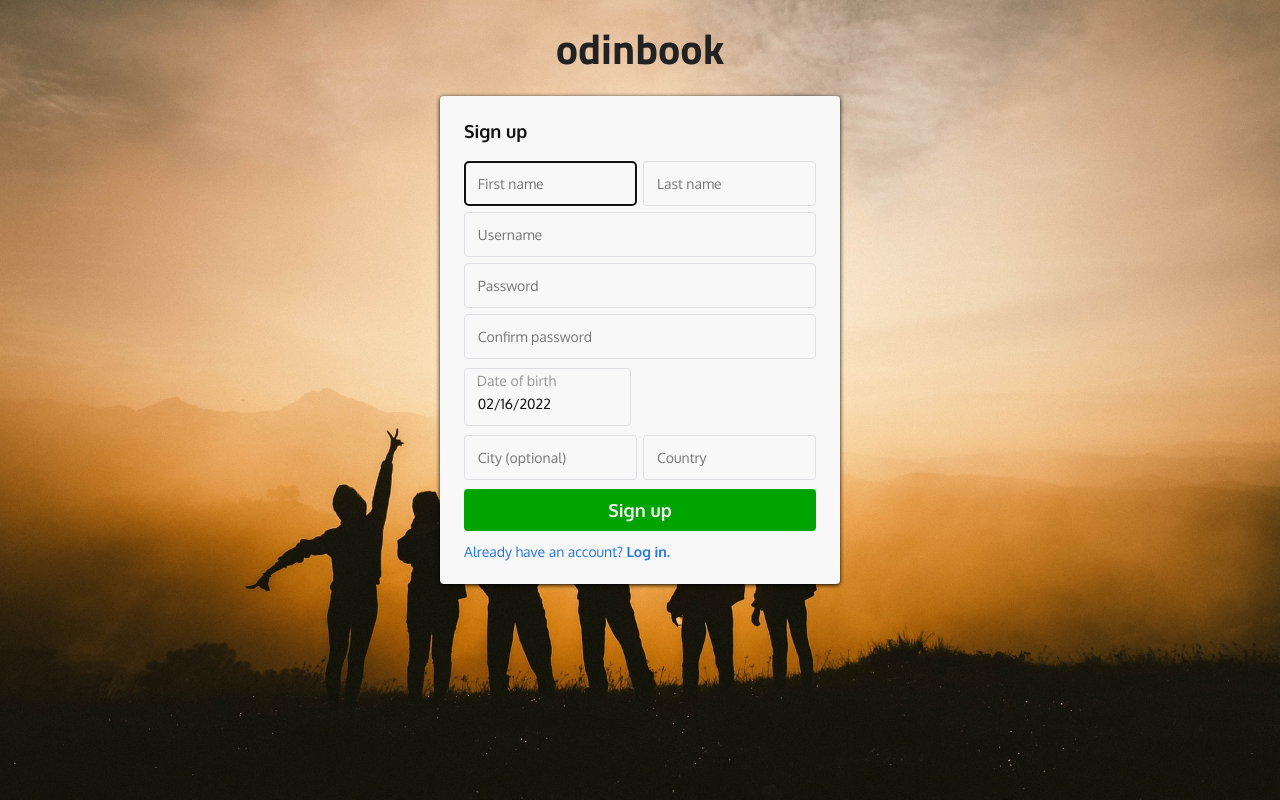
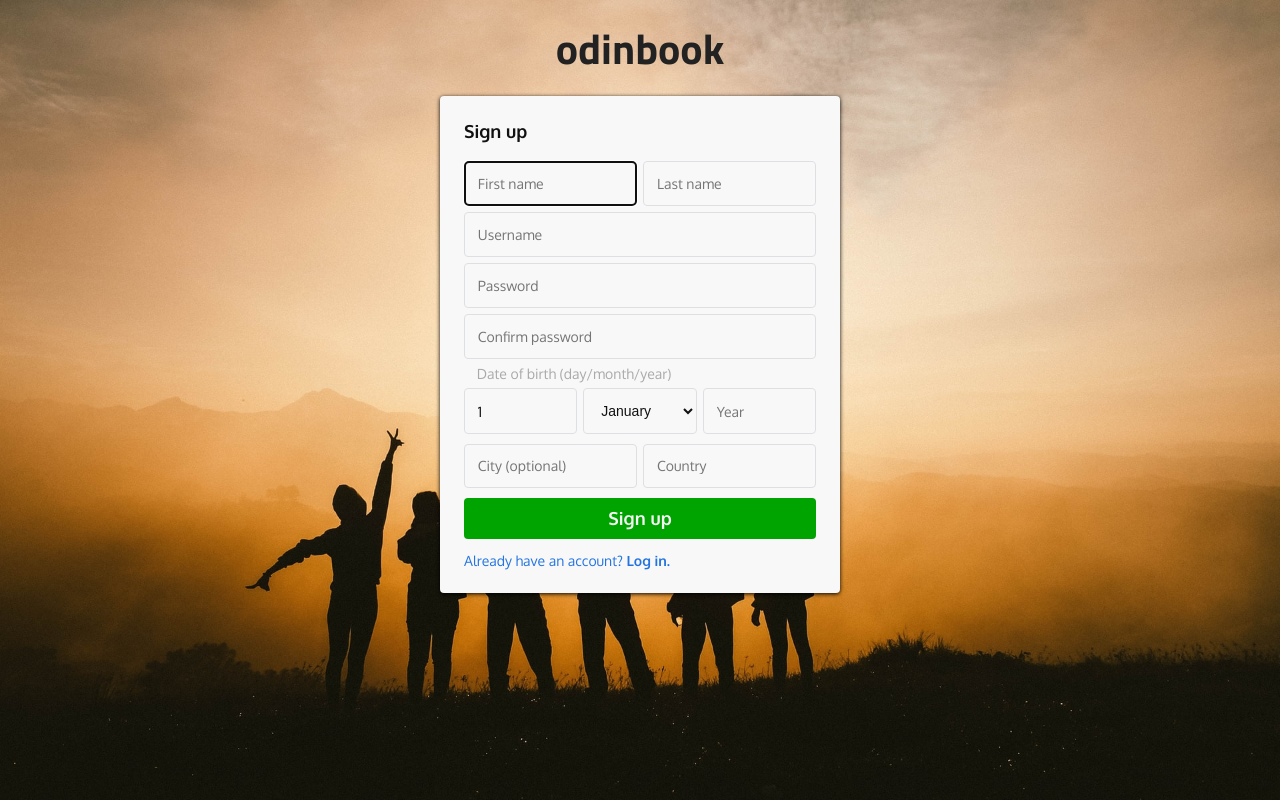
Before and after one commit to llfalcao/odinbook, a React (Create React App) app in the folder src/client/: page /odinbook/signup in a window 1280 px wide. Built offline with nearby package versions, Linux system fonts and the light colour scheme.

Commit message:
Use input/select fields instead of react-datepicker

```diff
--- a/src/client/package.json
+++ b/src/client/package.json
@@ -5,7 +5,6 @@
   "dependencies": {
     "moment": "^2.29.1",
     "react": "^17.0.2",
-    "react-datepicker": "^4.6.0",
     "react-dom": "^17.0.2",
     "react-router-dom": "6",
     "react-scripts": "5.0.0"
--- a/src/client/src/api/users.js
+++ b/src/client/src/api/users.js
@@ -23,7 +23,9 @@ export async function createUser(data) {
   const user = { location, ...data };
   delete user.city;
   delete user.country;
-  user.date_of_birth = new Date(user.date_of_birth).toISOString();
+  const { day, month, year } = user.date_of_birth;
+  const date = new Date(`${year}/${month}/${day}`).toISOString();
+  user.date_of_birth = date;
 
   const api = userApis.create;
   return await fetch(`${api.url}/create`, {
--- a/src/client/src/components/FriendRequests.jsx
+++ b/src/client/src/components/FriendRequests.jsx
@@ -54,7 +54,6 @@ export default function FriendRequests({ hidden }) {
     <div className="friendRequests">
       <p>Sent</p>
       <ul>
-        {console.log(friendRequests)}
         {friendRequests.sent.length > 0 ? (
           friendRequests.sent.map((req) => (
             <li key={req._id}>
--- a/src/client/src/styles/views/signup.css
+++ b/src/client/src/styles/views/signup.css
@@ -23,13 +23,14 @@
   }
 }
 
-.signup__form legend {
+.signup__form > legend {
   font-weight: bold;
   font-size: 18px;
   margin-bottom: 1rem;
 }
 
-.signup__form input {
+.signup__form input,
+.signup__form select {
   background-color: transparent;
   color: var(--form-input-text);
   border: var(--form-border-color);
@@ -59,20 +60,21 @@
 .signup__birthdate {
   margin: 0.2rem 0;
   position: relative;
+  display: flex;
+  gap: 0.4rem;
 }
 
-.signup__birthdate label {
-  position: absolute;
-  left: 0.8rem;
-  top: 4px;
+.signup__birthdate legend {
   font-size: 14px;
-  margin: 0.2rem 0;
   color: #969696;
+  opacity: 0.8;
+  font-weight: normal;
+  margin-left: 0.8rem;
+  margin-bottom: 0.2rem;
 }
 
-.signup__birthdate input {
-  width: 100%;
-  padding: 1.6rem 0.8rem 0.8rem;
+.signup__birthdate option {
+  background: var(--main-bg-color);
 }
 
 .signup__error {
--- a/src/client/src/views/SignUp.jsx
+++ b/src/client/src/views/SignUp.jsx
@@ -1,30 +1,23 @@
 import { Link, useNavigate, Navigate } from 'react-router-dom';
-import DatePicker from 'react-datepicker';
-import 'react-datepicker/dist/react-datepicker.css';
 import { useEffect, useState } from 'react';
 import { createUser } from '../api/users';
 import { handleLogin } from '../api/auth';
 
 export default function SignUp({ authenticate, status, token }) {
   const navigate = useNavigate();
-  const [startDate, setStartDate] = useState();
   const [form, setForm] = useState({
     first_name: '',
     last_name: '',
     username: '',
     password: '',
     password_confirmation: '',
-    date_of_birth: '',
+    date_of_birth: { day: 1, month: 'January', year: 2022 },
     city: '',
     country: '',
   });
   const [errors, setErrors] = useState([]);
 
   useEffect(() => {
-    // Minimum age of 13 years old to sign up, just like Facebook...
-    const date = new Date();
-    setStartDate(date);
-    setForm((form) => ({ ...form, date_of_birth: date.toUTCString() }));
     // UX
     const input = document.querySelector('input');
     if (input) input.focus();
@@ -75,11 +68,18 @@ export default function SignUp({ authenticate, status, token }) {
     }
   };
 
-  const onChange = (e, date) => {
+  const onChange = (e) => {
     const { name, value } = e.target;
-    setForm({ ...form, [name]: date || value });
+    if (name === 'day' || name === 'month' || name === 'year') {
+      setForm({
+        ...form,
+        date_of_birth: { ...form.date_of_birth, [name]: value },
+      });
+      return;
+    }
+    setForm({ ...form, [name]: value });
     setErrors((errors) => {
-      const errorMsg = handleErrors(name, date || value);
+      const errorMsg = handleErrors(name, value);
       if (name === 'password') {
         if (errorMsg === 'Passwords do not match.') {
           delete errors[name];
@@ -190,15 +190,41 @@ export default function SignUp({ authenticate, status, token }) {
           <p className="signup__error">{errors.password_confirmation}</p>
         )}
         <fieldset className="signup__birthdate">
-          <label htmlFor="birthdate">Date of birth</label>
-          <DatePicker
-            id="birthdate"
-            name="date_of_birth"
-            selected={startDate}
-            onChange={(date, e) => {
-              setStartDate(date);
-              onChange(e, date);
-            }}
+          <legend>Date of birth (day/month/year)</legend>
+          <input
+            type="number"
+            min="1"
+            max="31"
+            name="day"
+            defaultValue={1}
+            onChange={onChange}
+          />
+          <select
+            type="number"
+            name="month"
+            placeholder="January"
+            onChange={onChange}
+          >
+            <option value="1">January</option>
+            <option value="2">February</option>
+            <option value="3">March</option>
+            <option value="4">April</option>
+            <option value="5">May</option>
+            <option value="6">June</option>
+            <option value="7">July</option>
+            <option value="8">August</option>
+            <option value="9">September</option>
+            <option value="10">October</option>
+            <option value="11">November</option>
+            <option value="12">December</option>
+          </select>
+          <input
+            type="number"
+            min="1905"
+            max={new Date().getFullYear()}
+            name="year"
+            placeholder="Year"
+            onChange={onChange}
           />
         </fieldset>
         {errors.date_of_birth && (
@@ -223,7 +249,7 @@ export default function SignUp({ authenticate, status, token }) {
             />
           </div>
           {errors.country && (
-            <p className="signup__error" style={{ textAlign: 'right' }}>
+            <p className="signup__error" style={{ marginLeft: 'auto' }}>
               {errors.country}
             </p>
           )}
--- a/src/services/users.js
+++ b/src/services/users.js
@@ -103,7 +103,10 @@ exports.validateUserInput = (fields) => {
       .trim()
       .notEmpty()
       .custom((value) => {
-        const age = moment().diff(moment(value), 'years');
+        const now = moment();
+        console.log(now);
+        const age = now.diff(moment(value), 'years');
+        console.log(age);
         if (age < 13) {
           throw new Error('You must be at least 13 years old to sign up.');
         }
```
Also changed, not shown: 1 other file (tests, documents, lock files or other folders).
